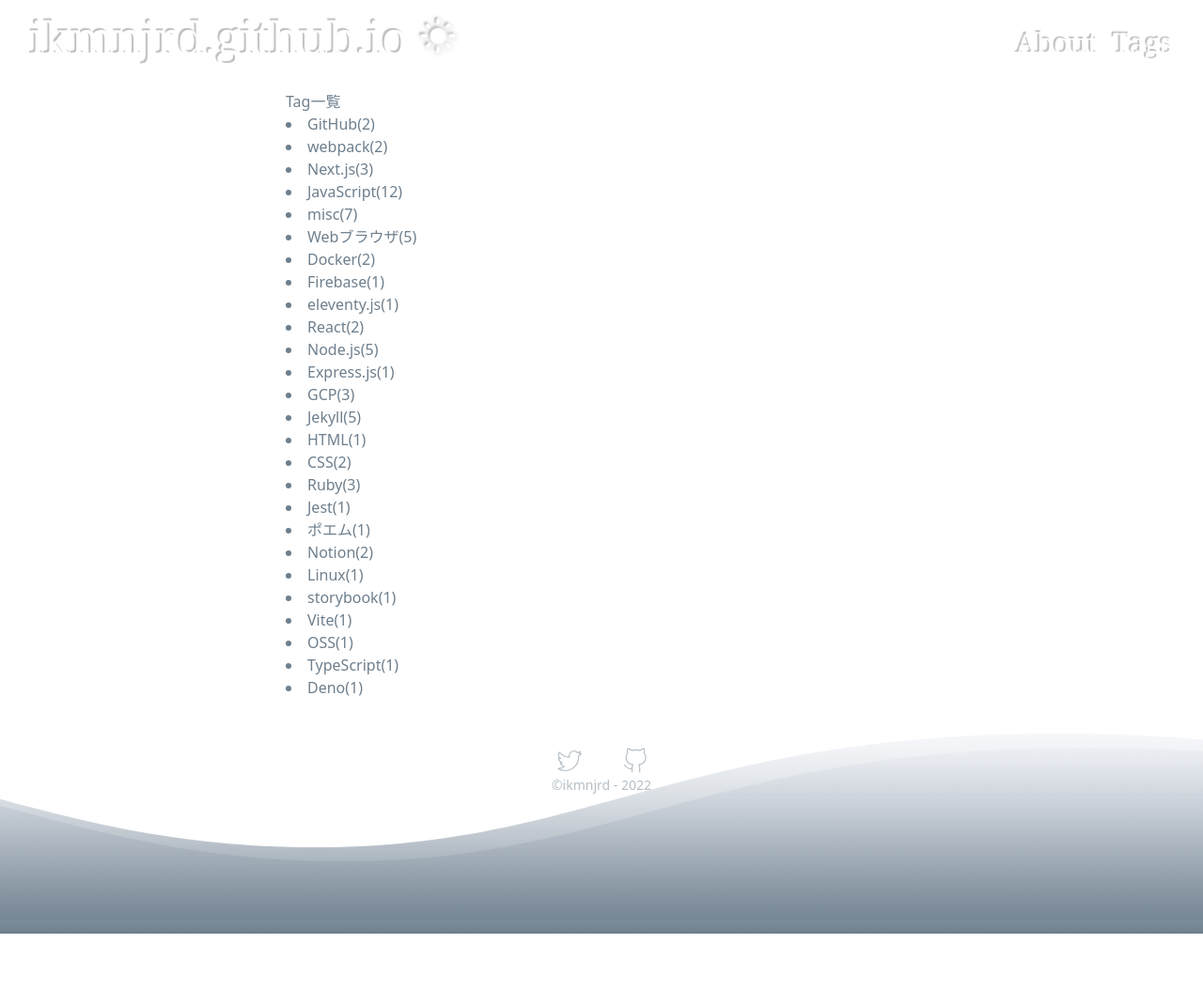
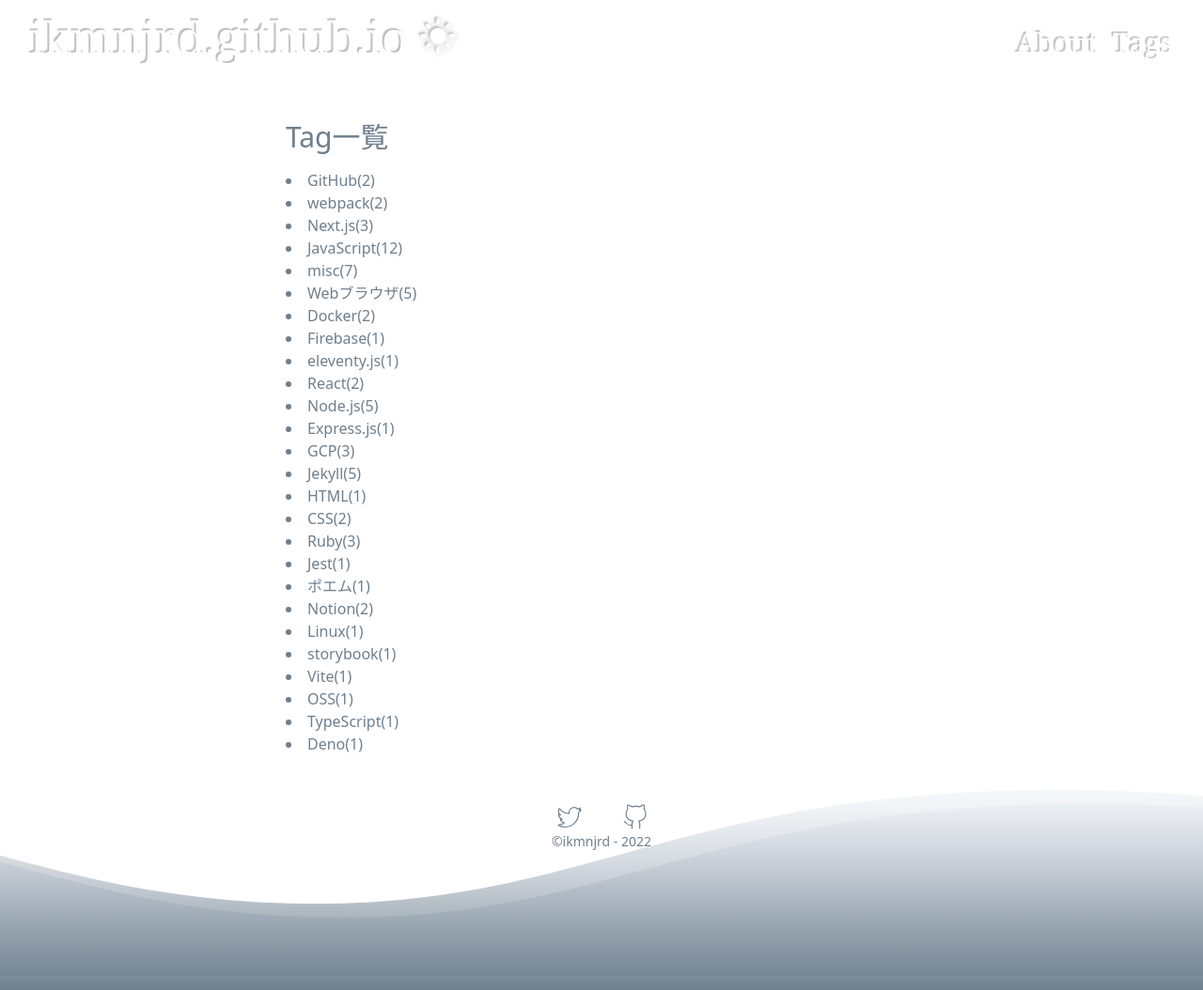
Before and after one commit to ikmnjrd/ikmnjrd.github.io, a Next.js app: page /tags in a window 1280 px wide. Shown: the whole page at 94% size. Before the commit the page ends 994 px from the top, so only its background shows below. Built offline with nearby package versions, Linux system fonts and the light colour scheme.

Commit message:
tiny fix

```diff
--- a/components/Footer.tsx
+++ b/components/Footer.tsx
@@ -9,7 +9,7 @@
 const Footer: FunctionComponent = ({ children }: Props) => {
   const date = new Date();
   return (
-    <footer className="text-center text-sm text-newmo-300" role="contentinfo">
+    <footer className="text-center text-sm" role="contentinfo">
       <div className="footer-content">
         <ul className="flex items-center justify-between max-w-[100px] mx-auto">
           <li>
--- a/pages/tags.tsx
+++ b/pages/tags.tsx
@@ -10,7 +10,7 @@
   return (
     <>
       <TitleHead title={"Tag一覧"}/>
-      <h2>Tag一覧</h2>
+      <h1 className="text-3xl pt-8 pb-4">Tag一覧</h1>
       <div>
         {tags_obj}
       </div>
```
